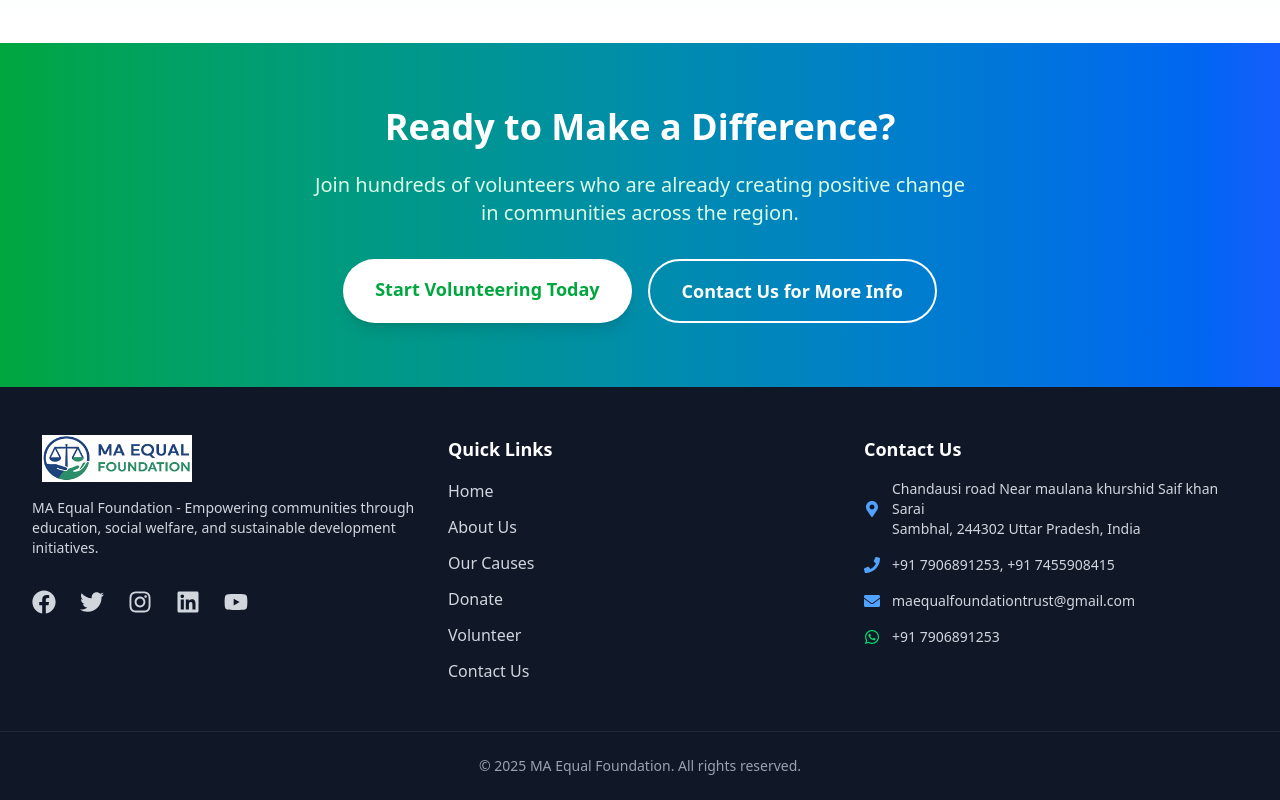
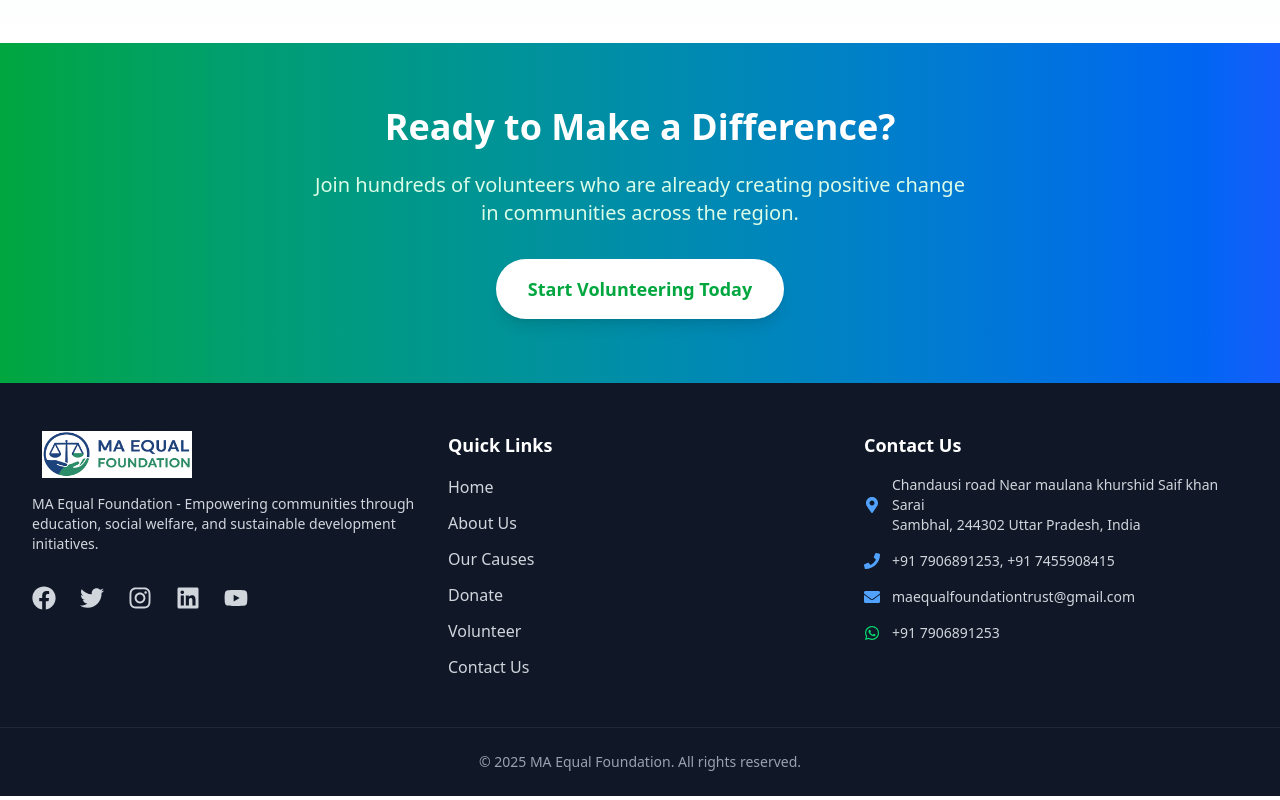
Before and after one commit to 0607rj/ngo, a React (Vite) app in the folder frontend/: page /volunteer in a window 1280 px wide. Shown: the part 4493-5293 px from the top of the page. Built offline with nearby package versions, Linux system fonts and the light colour scheme.

Commit message:
remove contact us for more info

```diff
--- a/frontend/src/pages/Volunteer.jsx
+++ b/frontend/src/pages/Volunteer.jsx
@@ -548,18 +548,12 @@ export default function Volunteer() {
           <p className="text-xl text-green-100 mb-8 max-w-2xl mx-auto">
             Join hundreds of volunteers who are already creating positive change in communities across the region.
           </p>
-          <div className="flex flex-col sm:flex-row gap-4 justify-center">
+          <div className="flex justify-center">
             <a
               href="#volunteer-form"
               className="bg-white text-green-600 px-8 py-4 rounded-full font-bold text-lg hover:bg-green-50 transition-colors shadow-lg hover:shadow-xl transform hover:scale-105"
             >
               Start Volunteering Today
-            </a>
-            <a
-              href="/contact"
-              className="border-2 border-white text-white px-8 py-4 rounded-full font-bold text-lg hover:bg-white hover:text-green-600 transition-colors"
-            >
-              Contact Us for More Info
             </a>
           </div>
         </div>
```
